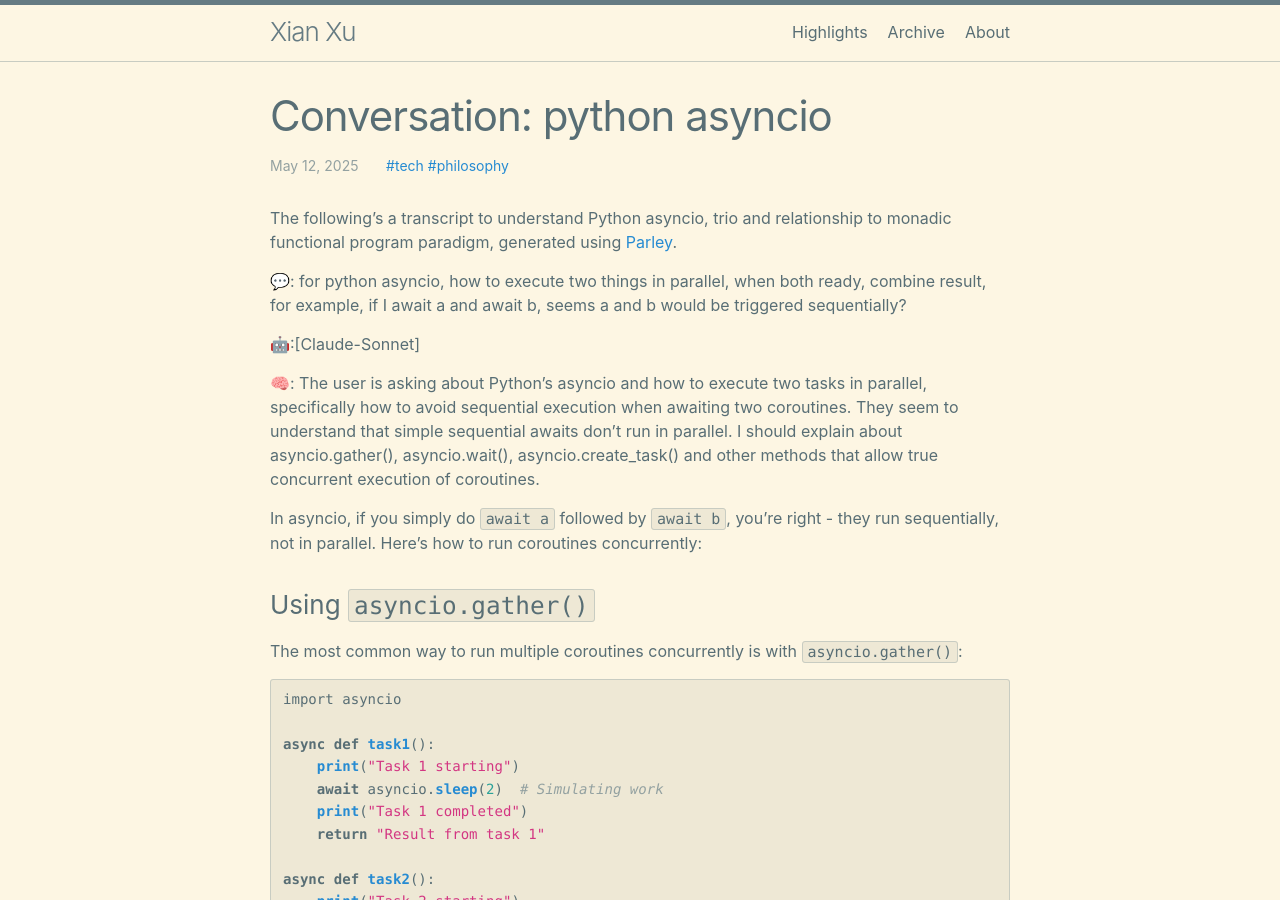
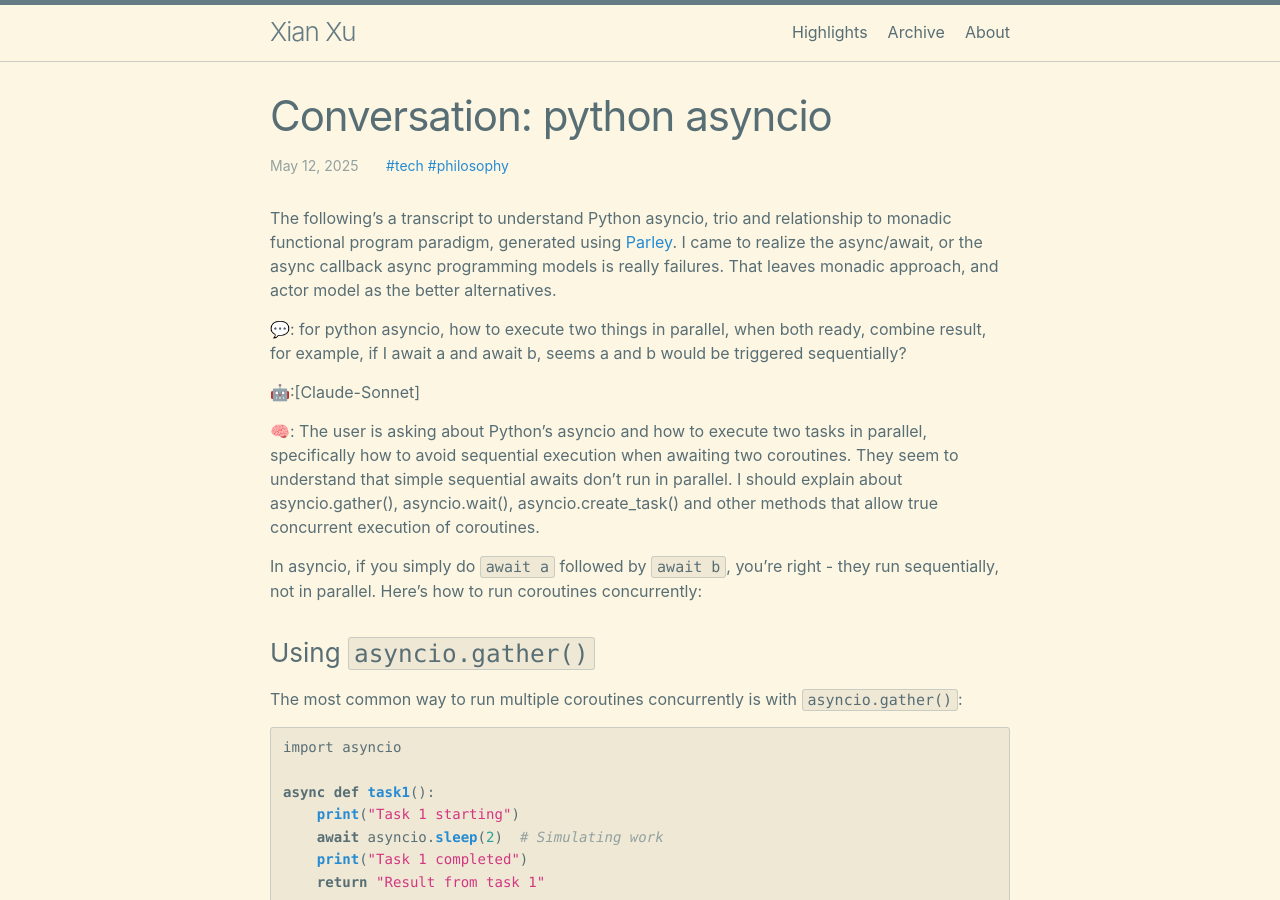
Before and after one commit to xianxu/xianxu.github.io, a Jekyll site: the page built from _posts/2025-05-12-conversation-asyncio.markdown, in a window 1280 px wide and 900 px high. Built offline with Jekyll 4.4.1, drawn with Linux system fonts in a browser that asks for light colours; comment, search, counter and statistics services are not loaded.

Commit message:
Sync latest _posts from remote land

```diff
--- a/_posts/2025-05-12-conversation-asyncio.markdown
+++ b/_posts/2025-05-12-conversation-asyncio.markdown
@@ -6,7 +6,7 @@ tags: tech philosophy
 comments: true
 ---
 
-The following's a transcript to understand Python asyncio, trio and relationship to monadic functional program paradigm, generated using [Parley](https://github.com/xianxu/parley.nvim).
+The following's a transcript to understand Python asyncio, trio and relationship to monadic functional program paradigm, generated using [Parley](https://github.com/xianxu/parley.nvim). I came to realize the async/await, or the async callback async programming models is really failures. That leaves monadic approach, and actor model as the better alternatives.
 
 💬: for python asyncio, how to execute two things in parallel, when both ready, combine result, for example, if I await a and await b, seems a and b would be triggered sequentially?
 
```
